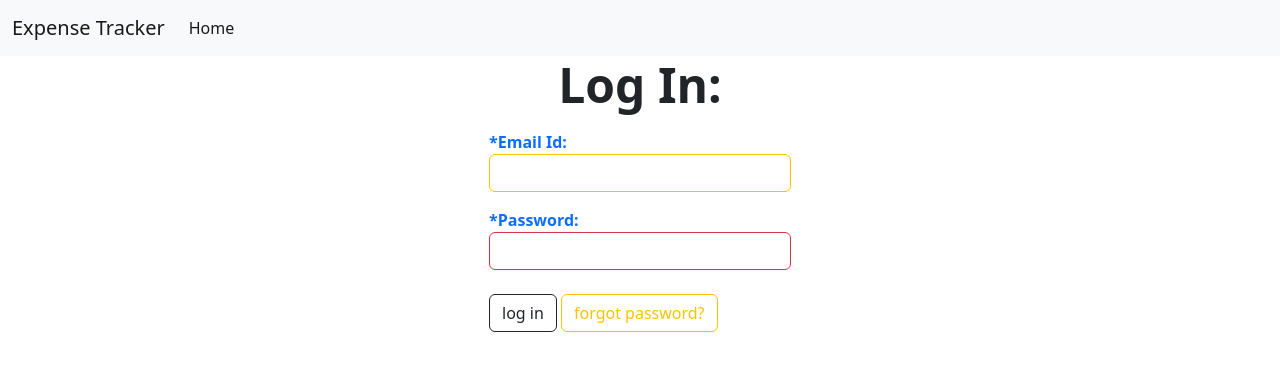
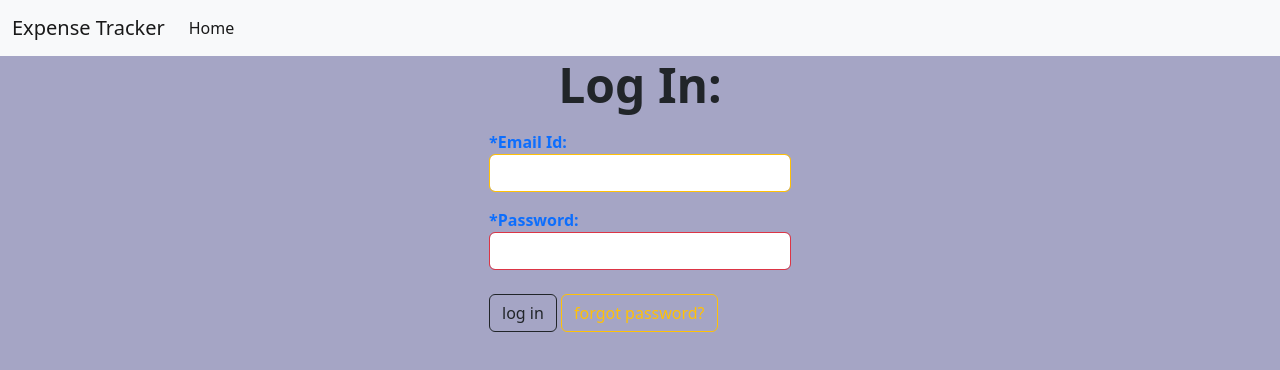
Before and after one commit to abhishek112031/expensettacker-04, a website: page views/login.html in a window 1280 px wide. Drawn offline with nearby package versions, Linux system fonts and the light colour scheme.

Commit message:
check-01

```diff
--- a/views/login.html
+++ b/views/login.html
@@ -7,6 +7,11 @@
     <title>Log in</title>
     <link href="https://cdn.jsdelivr.net/npm/bootstrap@5.2.3/dist/css/bootstrap.min.css" rel="stylesheet"
         integrity="sha384-rbsA2VBKQhggwzxH7pPCaAqO46MgnOM80zW1RWuH61DGLwZJEdK2Kadq2F9CUG65" crossorigin="anonymous">
+        <style>
+            body{
+                background-color: rgb(165, 165, 197);
+            }
+        </style>
 </head>
 
 <body>
```
Also changed, not shown: package.json (+9 -1 lines).
